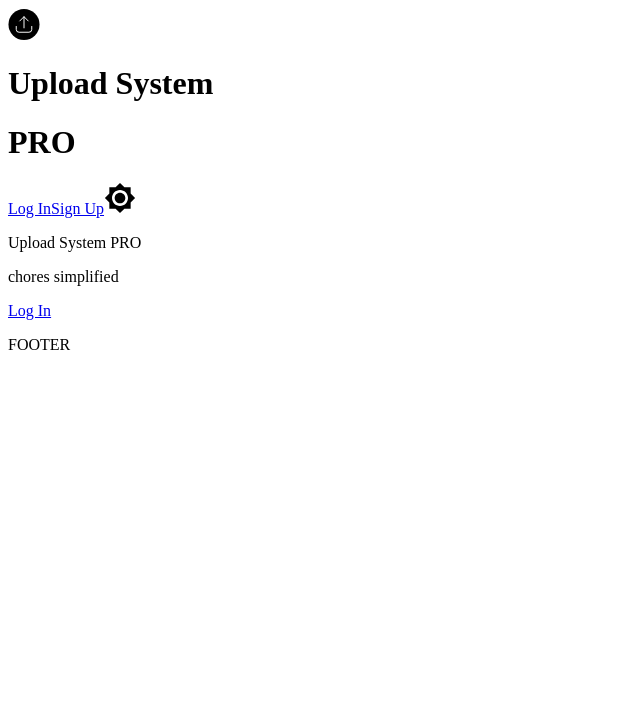
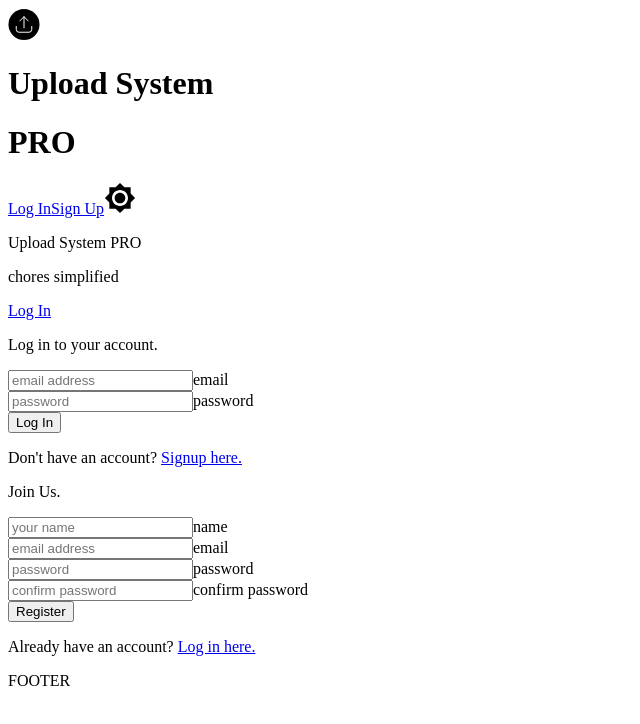
Before and after one commit to Gabryjiel/UploadSystemPRO, a React app: page / in a window 1280 px wide. Shown: the top 724 px of the page, without its empty margins (0-640 px from the left). Built offline with nearby package versions, Linux system fonts and the light colour scheme.

Commit message:
added: login, signup pages

```diff
--- a/resources/assets/index.html
+++ b/resources/assets/index.html
@@ -7,7 +7,7 @@
     <title>Upload System PRO</title>
     <link rel="stylesheet" href="<%= require('./styles/loader.css').default %>">
     <link rel="stylesheet" href="<%= require('./styles/tailwind.css').default %>">
-    <link rel="stylesheet" href="https://fonts.googleapis.com/css?family=Quicksand:300,400&display=swap">
+    <link rel="stylesheet" href="https://fonts.googleapis.com/css?family=Quicksand:300,400,500&display=swap">
     <link rel="icon" type="image/png" href="<%= require('./favicon.png').default %>">
 </head>
 <body>
--- a/resources/assets/styles/main.css
+++ b/resources/assets/styles/main.css
@@ -15,22 +15,41 @@
 .landing-tile {
   @apply flex;
   @apply flex-col;
-  @apply h-screen;
+  @apply min-h-screen;
   @apply items-center;
   @apply justify-center;
 }
 
-.h-10vh {
-  height: 10vh;
+.min-h-10vh {
+  min-height: 10vh;
 }
-.h-15vh {
-  height: 15vh;
+
+.min-h-15vh {
+  min-height: 15vh;
 }
-.h-85vh {
-  height: 85vh;
+
+.min-h-85vh {
+  min-height: 85vh;
 }
-.h-90vh {
-  height: 90vh;
+
+.min-h-90vh {
+  min-height: 90vh;
+}
+
+.left-half {
+  left: 50%;
+}
+
+.pseudo-empty {
+  content: '';
+}
+
+.border-b-1 {
+  border-bottom-width: 1px;
+}
+
+.min-h-min-content {
+  min-height: min-content;
 }
 
 .animate-type {
@@ -41,3 +60,60 @@
   from { box-shadow: inset -2px 0px 0px black; }
   to { box-shadow: inset -2px 0px 0px transparent; }
 }
+
+.input {
+  @apply relative;
+}
+
+.input > input {
+  @apply appearance-none;
+  @apply w-full;
+  @apply px-1;
+  @apply pt-4;
+  @apply pb-2;
+  @apply border-b-1;
+  @apply border-gray-400;
+}
+
+.input > input:focus {
+  @apply outline-none;
+}
+
+.input > span {
+  @apply absolute;
+  @apply text-gray-400;
+  @apply font-medium;
+  @apply left-1;
+  @apply opacity-0;
+  @apply transition;
+  @apply transform;
+  @apply translate-y-2;
+  @apply ease-in-out;
+  @apply duration-200;
+  @apply text-xs;
+}
+
+.input > input:not(:placeholder-shown) + span {
+  @apply opacity-100;
+  @apply translate-y-0;
+
+}
+
+.input::after {
+  @apply absolute;
+  @apply bottom-0;
+  @apply left-half;
+  @apply pseudo-empty;
+  @apply border-b-1;
+  @apply border-black;
+  @apply w-0;
+  @apply transition;
+  @apply transition-all;
+  @apply duration-200;
+  @apply ease-in-out;
+}
+
+.input:focus-within::after {
+  @apply w-full;
+  @apply left-0;
+}
--- /dev/null
+++ b/resources/components/Login.tsx
@@ -0,0 +1,40 @@
+import React, { RefObject } from 'react'
+import { Link } from 'react-router-dom'
+
+type Props = {
+  scrollTo: (ref: RefObject<HTMLDivElement>) => void;
+  signUpRef: RefObject<HTMLDivElement>;
+}
+
+export const Login = (props: Props) => {
+  const { scrollTo, signUpRef } = props
+
+  return (
+    <div className='stack justify-center bg-white w-full md:w-auto pb-8 pt-16 px-8 md:px-24 md:rounded-md'>
+      <p className='text-3xl'>Log in to your account.</p>
+      <form className='stack pt-3 md:pt-8' onSubmit={(event) => event.preventDefault()}>
+
+        <div className='input'>
+          <input
+            type='email' name='email' placeholder='email address' autoCapitalize='off'
+            autoComplete='off' autoCorrect='off' spellCheck='false' required />
+          <span>email</span>
+        </div>
+
+        <div className='input mt-3 md:mt-4'>
+          <input
+            type='password' name='password' placeholder='password' autoCapitalize='off'
+            autoComplete='off' autoCorrect='off' spellCheck='false' required />
+          <span>password</span>
+        </div>
+
+        <input
+          type='submit' value='Log In'
+          className='bg-black text-white font-bold text-lg hover:bg-gray-700 p-2 mt-10 md:mt-12' />
+      </form>
+      <div className='text-center pt-12'>
+        <p>Don't have an account? <Link to='/signup' className='underline font-semibold' onClick={() => scrollTo(signUpRef)}>Signup here.</Link></p>
+      </div>
+    </div>
+  )
+}
--- /dev/null
+++ b/resources/components/Signup.tsx
@@ -0,0 +1,51 @@
+import React, { RefObject } from 'react'
+import { Link } from 'react-router-dom'
+
+type Props = {
+  scrollTo: (ref: RefObject<HTMLDivElement>) => void;
+  logInRef: RefObject<HTMLDivElement>;
+}
+
+export const Signup = (props: Props) => {
+  const { scrollTo, logInRef } = props
+
+  return (
+    <div className='stack justify-center bg-white w-full md:w-auto pb-8 pt-16 px-8 md:px-24 md:rounded-md'>
+      <p className='text-3xl'>Join Us.</p>
+      <form className='flex flex-col pt-3 md:pt-8' onSubmit={(event) => event.preventDefault()}>
+        <div className='input'>
+          <input
+            type='text' name='name' placeholder='your name' autoCapitalize='off'
+            autoComplete='off' autoCorrect='off' spellCheck='false' required />
+          <span>name</span>
+        </div>
+
+        <div className='input mt-3 md:mt-4'>
+          <input
+            type='email' name='email' placeholder='email address' autoCapitalize='off'
+            autoComplete='off' autoCorrect='off' spellCheck='false' required />
+          <span>email</span>
+        </div>
+
+        <div className='input mt-3 md:mt-4'>
+          <input
+            type='password' name='password' placeholder='password' autoCapitalize='off'
+            autoComplete='off' autoCorrect='off' spellCheck='false' required />
+          <span>password</span>
+        </div>
+
+        <div className='input mt-3 md:mt-4'>
+          <input
+            type='password' name='confirm_password' placeholder='confirm password' autoCapitalize='off'
+            autoComplete='off' autoCorrect='off' spellCheck='false' required />
+          <span>confirm password</span>
+        </div>
+
+        <input type='submit' value='Register' className='bg-black text-white font-bold text-lg hover:bg-gray-700 p-2 mt-10 md:mt-12' />
+      </form>
+      <div className='text-center pt-12'>
+        <p>Already have an account? <Link to='/login' className='underline font-semibold' onClick={() => scrollTo(logInRef)}>Log in here.</Link></p>
+      </div>
+    </div>
+  )
+}
--- a/resources/views/Landing.tsx
+++ b/resources/views/Landing.tsx
@@ -3,6 +3,8 @@ import { Link, useLocation } from 'react-router-dom'
 import logo from '../assets/images/logo.svg'
 import iconDarkMode from '../assets/images/icon-darkmode.svg'
 import iconLightMode from '../assets/images/icon-lightmode.svg'
+import { Login } from '../components/Login'
+import { Signup } from '../components/Signup'
 
 export const Landing = () => {
   const { pathname } = useLocation()
@@ -22,43 +24,44 @@ export const Landing = () => {
     scrollTo(pathname === '/login' ? logInRef : pathname === '/signup' ? signUpRef : headerRef)
   }, [])
 
-
   return (
-    <div className="stack">
-      <header className="hstack justify-between px-5 h-15vh sm:h-10vh" ref={headerRef}>
-        <div className="hstack items-center space-x-2 text-lg md:text-2xl">
-          <img src={logo} width="32px" height="32px" />
-          <div className="stack font-bold text-center sm:flex-row sm:space-x-2">
+    <div className='stack'>
+      <header className='hstack justify-between px-5 min-h-15vh sm:min-h-10vh' ref={headerRef}>
+        <div className='hstack items-center space-x-2 text-lg md:text-2xl'>
+          <img src={logo} width='32px' height='32px' />
+          <div className='stack font-bold text-center sm:flex-row sm:space-x-2'>
             <h1>Upload System</h1>
             <h1>PRO</h1>
           </div>
         </div>
-        <div className="hstack items-center text-lg space-x-5 md:space-x-8">
-          <Link to='/login' className="cursor-pointer" onClick={() => scrollTo(logInRef)}>Log In</Link>
-          <Link to='/signup' className="cursor-pointer" onClick={() => scrollTo(signUpRef)}>Sign Up</Link>
+        <div className='hstack items-center text-lg space-x-5 md:space-x-8'>
+          <Link to='/login' className='cursor-pointer' onClick={() => scrollTo(logInRef)}>Log In</Link>
+          <Link to='/signup' className='cursor-pointer underline' onClick={() => scrollTo(signUpRef)}>Sign Up</Link>
           <img
-            className="cursor-pointer" height="32px" width="32px"
+            className='cursor-pointer' height='32px' width='32px'
             src={darkTheme ? iconDarkMode : iconLightMode} onClick={toggleTheme}
           />
         </div>
       </header>
 
       <main>
-        <section className="landing-tile h-85vh sm:h-90vh bg-purple-100">
+        <section className='landing-tile min-h-85vh sm:min-h-90vh bg-gradient-to-bl from-purple-300 to-purple-100'>
           <p className='text-4xl sm:text-6xl'>Upload System PRO</p>
           <p className='text-2xl sm:text-4xl mt-2 animate-type'>chores simplified </p>
-          <Link to='/login' className="cursor-pointer bg-black rounded text-white text-xl sm:text-2xl px-4 py-2 mt-4 sm:mt-8" onClick={() => scrollTo(logInRef)}>Log In</Link>
+          <Link to='/login' className='cursor-pointer bg-black rounded text-white text-xl sm:text-2xl px-4 py-2 mt-4 sm:mt-8' onClick={() => scrollTo(logInRef)}>Log In</Link>
         </section>
 
-        <section className="landing-tile bg-gray-400" ref={logInRef}>
+        <section className='landing-tile bg-gradient-to-br from-blue-200 to-blue-300' ref={logInRef}>
+          <Login scrollTo={scrollTo} signUpRef={signUpRef} />
         </section>
 
-        <section className="landing-tile bg-blue-400" ref={signUpRef}>
+        <section className='landing-tile bg-gradient-to-tr from-blue-100 to-blue-200' ref={signUpRef}>
+          <Signup scrollTo={scrollTo} logInRef={logInRef} />
         </section>
       </main>
 
-      <footer className="flex justify-center bg-gray-600">
-        <p className="p-40">FOOTER</p>
+      <footer className='flex justify-center bg-gray-600'>
+        <p className='p-40'>FOOTER</p>
       </footer>
     </div>
   )
```
